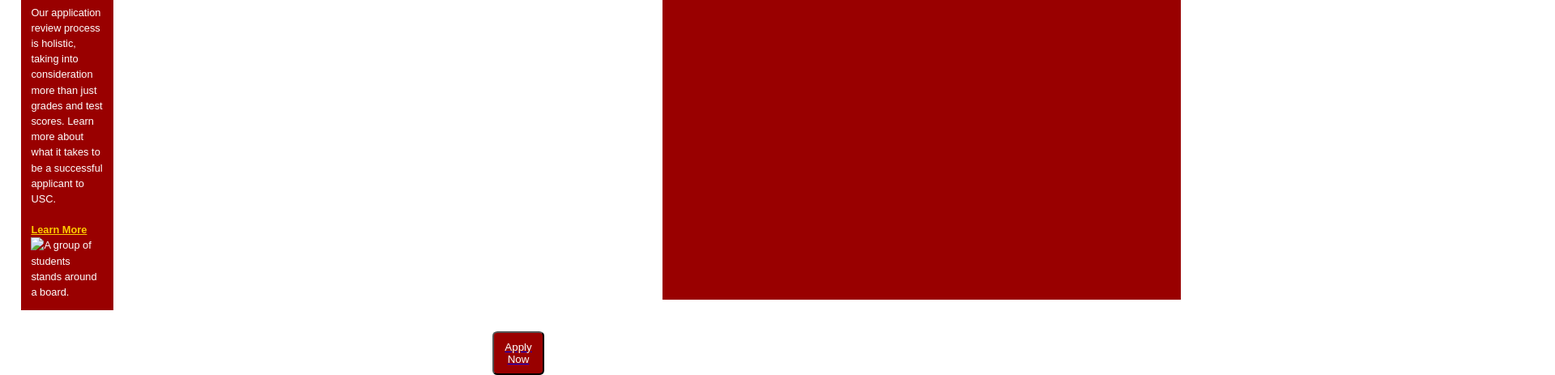
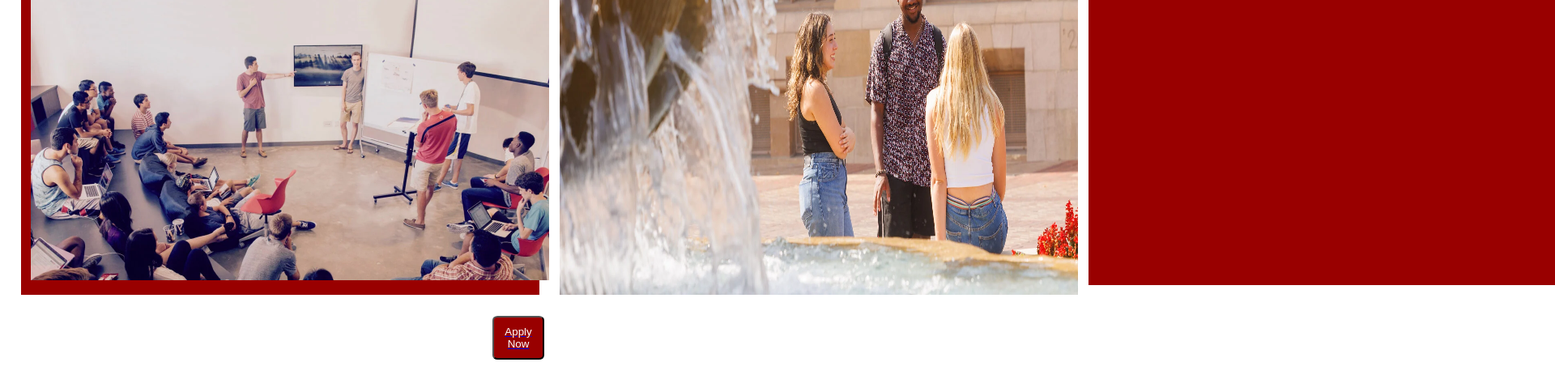
Before and after one commit to AynAws/collegeFreshmanSite, a plain HTML site: page subpages/admissions.html in a window 1280 px wide. Shown: the part 452-915 px from the top of the page at 81% size, 1920 px wide, since content can reach past the window. Drawn offline with nearby package versions, Linux system fonts and the light colour scheme.

Commit message:
...root ref error fixed? TnT

```diff
--- a/subpages/admissions.html
+++ b/subpages/admissions.html
@@ -63,10 +63,10 @@
               <div class="card-txt">
                 <h1 class="subtitle">How to Apply</h1>
                 Our application review process is holistic, taking into consideration more than just grades and test scores. Learn more about what it takes to be a successful applicant to USC.<br><br><a href="https://admission.usc.edu/prospective-students/how-to-apply/" class="link">Learn More</a>
-                <img src="collegeFreshmanSite/imgs/hero-landing-1280x720.webp" alt="A group of students stands around a board." class="card-img">
+                <img src="/collegeFreshmanSite/imgs/hero-landing-1280x720.webp" alt="A group of students stands around a board." class="card-img">
               </div>
               <div class="row">
-                <img src="collegeFreshmanSite/imgs/USC-52516793147_aa570b8d7e_o-1920x1080.webp" alt="Students stand around talking." class="card-img">
+                <img src="/collegeFreshmanSite/imgs/USC-52516793147_aa570b8d7e_o-1920x1080.webp" alt="Students stand around talking." class="card-img">
                 <div class="card-txt">
                   <h1 class="subtitle">Find Your Counselor</h1>
                   Find the USC admission counselor responsible for your school or geographic area, or simply learn a little more about our team.<br><br><a href="https://admission.usc.edu/prospective-students/meet-us/admission-counselors/" class="link">Find your counselor</a>
```
